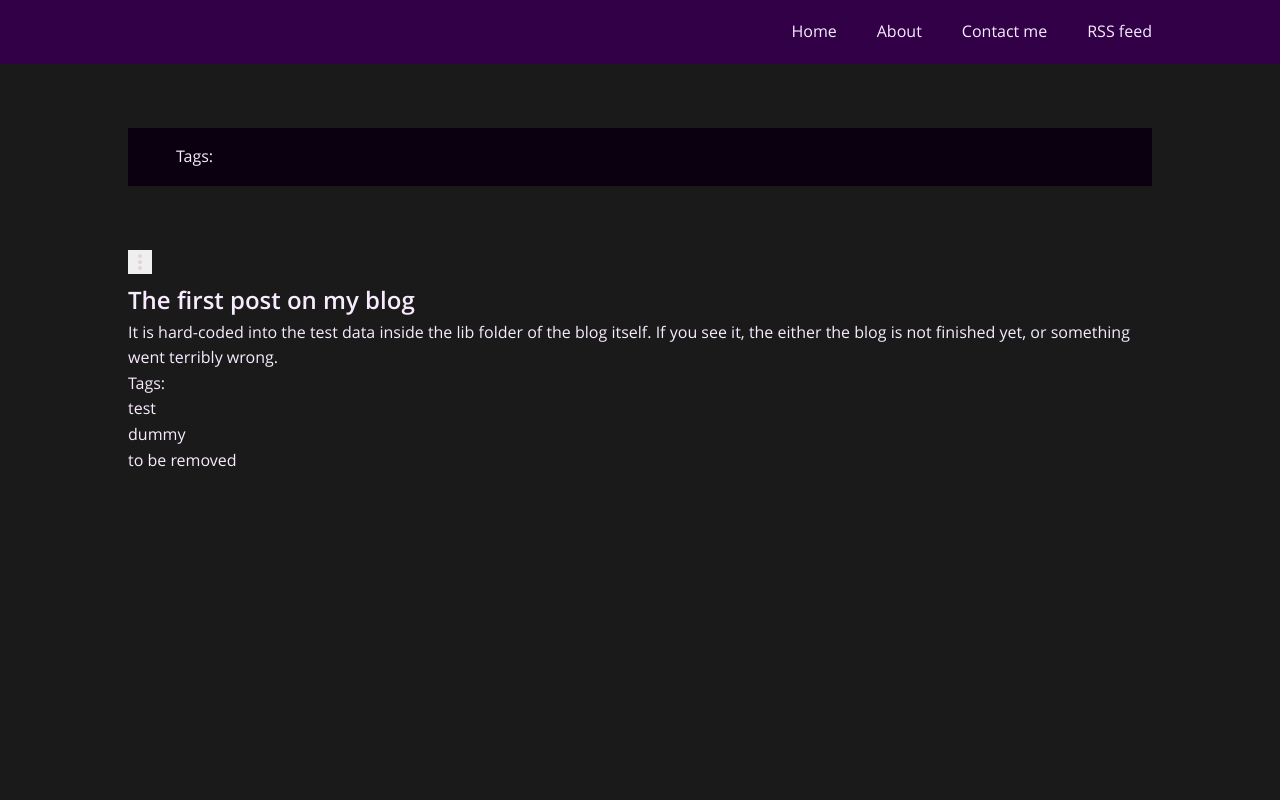
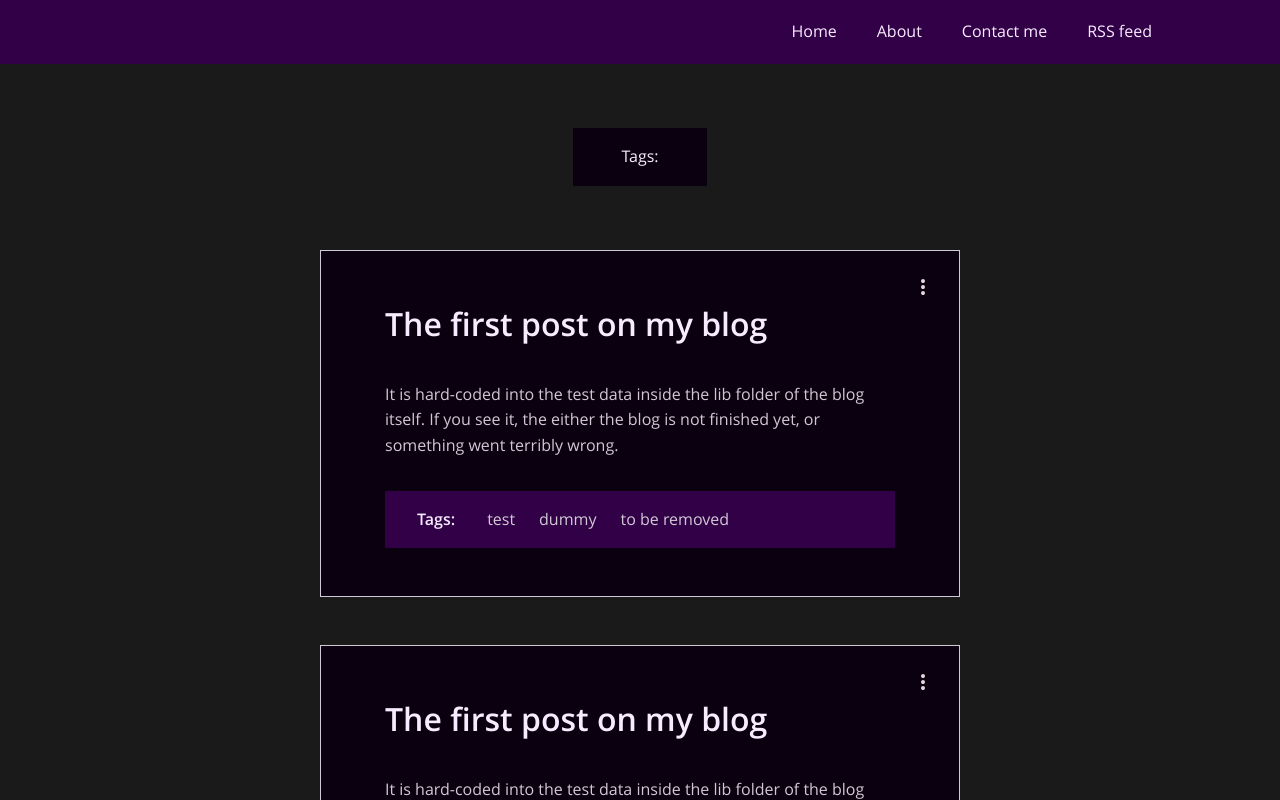
Before and after one commit to c0dehamster/futurevoid-blog, a SvelteKit app: page / in a window 1280 px wide. Shown: the top 800 px of the page. Built offline with nearby package versions, Linux system fonts and the light colour scheme.

Commit message:
Style post pile

```diff
--- a/src/routes/+page.svelte
+++ b/src/routes/+page.svelte
@@ -3,7 +3,7 @@
     import type { Post } from "$lib/types/post"
     import PostTile from "./PostTile.svelte"
 
-    let posts: Array<Post> | null = [testPost]
+    let posts: Array<Post> | null = [testPost, testPost]
 </script>
 
 <div class="page-wrapper">
@@ -31,14 +31,20 @@
     .page-wrapper {
         min-height: 100vh;
         padding-block: 8rem;
-        padding-inline: 8rem;
+
+        display: flex;
+        flex-direction: column;
+        align-items: center;
 
         background-color: var(--color-neutral-400);
     }
 
     .main {
+        max-width: 40rem;
+
         display: flex;
         flex-direction: column;
+        align-items: center;
         gap: 4rem;
     }
 
@@ -48,4 +54,16 @@
 
         background-color: var(--color-neutral-800);
     }
+
+    .feed {
+        display: flex;
+        flex-direction: column;
+        gap: 3rem;
+    }
+
+    @media screen and (width > 40rem) {
+        .page-wrapper {
+            padding-inline: 8rem;
+        }
+    }
 </style>
--- a/src/routes/PostTile.svelte
+++ b/src/routes/PostTile.svelte
@@ -37,3 +37,97 @@
         {/if}
     </div>
 </div>
+
+<style>
+    /* Mobile-first */
+    .post {
+        position: relative;
+
+        display: flex;
+        flex-direction: column;
+
+        background-color: var(--color-neutral-800);
+    }
+
+    .post__options {
+        position: absolute;
+        inset-block-start: 1.5rem;
+        inset-inline-end: 1.5rem;
+
+        background-color: transparent;
+    }
+
+    .post__contents {
+        padding: 2rem;
+
+        display: flex;
+        flex-direction: column;
+        gap: 1.5rem;
+    }
+
+    .post__title {
+        max-width: 80%;
+        text-wrap: balance;
+
+        font-size: var(--font-size-600);
+    }
+
+    .post__body-text {
+        color: var(--color-neutral-200);
+    }
+
+    .tags {
+        padding-inline: 2rem;
+        padding-block: 1rem;
+
+        display: flex;
+        align-items: center;
+        gap: 2rem;
+
+        background-color: var(--color-primary-400);
+    }
+
+    .tags__list {
+        display: flex;
+        align-items: center;
+        flex-wrap: wrap;
+        row-gap: 0.5rem;
+        column-gap: 1.5rem;
+    }
+
+    .tags__label {
+        font-weight: bold;
+    }
+
+    .tags__list-item {
+        color: var(--color-neutral-200);
+    }
+
+    @media screen and (width > 40rem) {
+        .post {
+            padding: 3rem;
+
+            gap: 2rem;
+
+            border: 1px solid var(--color-neutral-200);
+        }
+
+        .post__contents {
+            padding: 0rem;
+        }
+    }
+
+    @media screen and (width > 64rem) {
+        .post {
+            padding-inline: 4rem;
+        }
+
+        .post__contents {
+            gap: 2rem;
+        }
+
+        .post__title {
+            font-size: var(--font-size-700);
+        }
+    }
+</style>
```
